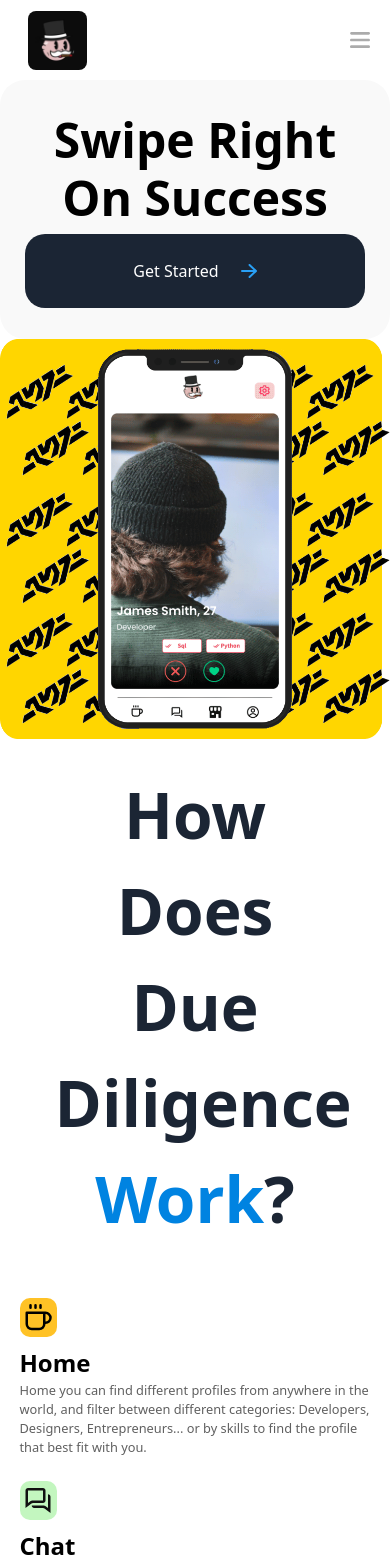
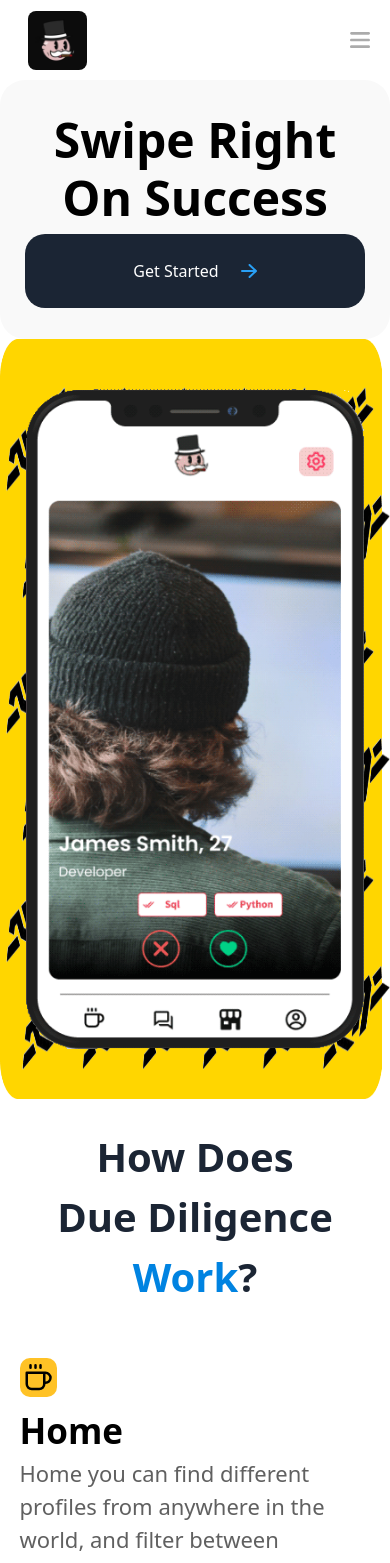
Before and after one commit to Deimos615/react-tailwind, a React (Create React App) app: page / in a window 390 px wide. Shown: the top 1563 px of the page. Built offline with nearby package versions, Linux system fonts and the light colour scheme.

Commit message:
mobile responsive

```diff
--- a/src/App.css
+++ b/src/App.css
@@ -310,7 +310,7 @@
     }
 
     .main_heading_img {
-        height: 400px !important;
+        height: 760px !important;
         display: flex;
         justify-content: center;
         align-items: center;
@@ -318,7 +318,7 @@
 
     .phone_image {
         position: relative !important;
-        height: 380px;
+        height: 660px;
         width: auto !important;
         left: 0 !important;
         bottom: 0 !important;
@@ -345,6 +345,10 @@
 
     .error_msg {
         font-size: 40px !important;
+    }
+
+    .download_section {
+        border-radius: 0px !important;
     }
 }
 
@@ -403,13 +407,13 @@
 }
 
 .work_item_title {
-    font-size: 1.5rem;
+    font-size: 35px;
     margin-top: 0.5rem;
     font-weight: 700;
 }
 
 .work_item_description {
-    font-size: 0.8rem;
+    font-size: 22px;
     color: #606060;
 }
 
--- a/src/components/layout/Footer.js
+++ b/src/components/layout/Footer.js
@@ -5,7 +5,7 @@
   return (
     <div id="contact" className=" bg-black py-10 px-4 sm:px-vw7">
       <div className="flex flex-row flex-wrap items-center justify-between mb-5vw">
-        <div className="pl-7">
+        <div className="pl-7 w-full sm:w-fit">
           <a href="/" className=" items-center space-x-5 w-1/2 pl-5 mb-2 lg:visible lg:w-auto lg:pl-0 lg:mb-0 hidden sm:flex">
             <img width="59px" height="60px" src={logo} alt="logo" className=" rounded-lg" />
             <span className=" font-sans font-bold text-white text-2.5vw">Due Diligenze</span>
--- a/src/pages/Homepage.js
+++ b/src/pages/Homepage.js
@@ -60,7 +60,7 @@
             </div>
           </div>
           <div className="work_div">
-            <div className="text-center font-sans text-4vw font-extrabold capitalize work_title_color mx-7vw px-vw7">
+            <div className="text-center font-sans text-40 sm:text-4vw font-extrabold capitalize work_title_color mx-7vw px-vw7">
               how does Due Diligence <span className="work_color">work</span>?
             </div>
             <div className="work_content flex px-5vw py-vw7 gap-12">
@@ -135,7 +135,7 @@
                   <div className="customer_title font-sans">
                     “
                   </div>
-                  <svg xmlns="http://www.w3.org/2000/svg" width="7vw" height="1.8vw" viewBox="0 0 139 29" fill="none">
+                  <svg xmlns="http://www.w3.org/2000/svg" width="7rem" height="1.8rem" viewBox="0 0 139 29" fill="none">
                     <path d="M12.1078 6.83434C12.7065 4.99172 15.3133 4.99172 15.912 6.83434L16.7063 9.27886C16.974 10.1029 17.7419 10.6608 18.6084 10.6608H21.1787C23.1161 10.6608 23.9217 13.1401 22.3543 14.2789L20.2748 15.7897C19.5739 16.2989 19.2805 17.2017 19.5483 18.0257L20.3426 20.4702C20.9413 22.3129 18.8323 23.8451 17.2649 22.7063L15.1855 21.1955C14.4845 20.6862 13.5353 20.6862 12.8343 21.1955L10.7549 22.7063C9.18745 23.8451 7.07849 22.3129 7.67719 20.4703L8.47147 18.0257C8.73921 17.2017 8.4459 16.2989 7.74492 15.7897L5.66549 14.2789C4.09806 13.1401 4.90361 10.6608 6.84106 10.6608H9.41138C10.2778 10.6608 11.0457 10.1029 11.3135 9.27886L12.1078 6.83434Z" fill="#FFC226" />
                     <path d="M39.8491 6.96253C40.4407 5.10525 43.0687 5.10525 43.6604 6.96252L44.3947 9.26787C44.659 10.0975 45.4297 10.6608 46.3004 10.6608H48.7598C50.6876 10.6608 51.4995 13.1199 49.9506 14.2677L47.8932 15.7924C47.206 16.3016 46.9187 17.1914 47.1783 18.0063L47.948 20.4225C48.5372 22.2721 46.4112 23.7922 44.8516 22.6364L42.9455 21.2239C42.2382 20.6997 41.2712 20.6997 40.5639 21.2239L38.6578 22.6364C37.0982 23.7922 34.9722 22.2721 35.5614 20.4225L36.3311 18.0063C36.5907 17.1914 36.3034 16.3016 35.6162 15.7924L33.5589 14.2677C32.01 13.1199 32.8218 10.6608 34.7497 10.6608H37.209C38.0798 10.6608 38.8504 10.0975 39.1147 9.26787L39.8491 6.96253Z" fill="#FFC226" />
                     <path d="M67.598 6.83434C68.1967 4.99172 70.8035 4.99172 71.4022 6.83434L72.1965 9.27886C72.4643 10.1029 73.2322 10.6608 74.0986 10.6608H76.6689C78.6064 10.6608 79.4119 13.1401 77.8445 14.2789L75.7651 15.7897C75.0641 16.2989 74.7708 17.2017 75.0385 18.0257L75.8328 20.4702C76.4315 22.3129 74.3225 23.8451 72.7551 22.7063L70.6757 21.1955C69.9747 20.6862 69.0255 20.6862 68.3245 21.1955L66.2451 22.7063C64.6777 23.8451 62.5687 22.3129 63.1674 20.4703L63.9617 18.0257C64.2294 17.2017 63.9361 16.2989 63.2352 15.7897L61.1557 14.2789C59.5883 13.1401 60.3938 10.6608 62.3313 10.6608H64.9016C65.7681 10.6608 66.536 10.1029 66.8037 9.27886L67.598 6.83434Z" fill="#FFC226" />
@@ -170,7 +170,7 @@
                   <div className="customer_title font-sans">
                     “
                   </div>
-                  <svg xmlns="http://www.w3.org/2000/svg" width="7vw" height="1.8vw" viewBox="0 0 139 29" fill="none">
+                  <svg xmlns="http://www.w3.org/2000/svg" width="7rem" height="1.8rem" viewBox="0 0 139 29" fill="none">
                     <path d="M12.1078 6.83434C12.7065 4.99172 15.3133 4.99172 15.912 6.83434L16.7063 9.27886C16.974 10.1029 17.7419 10.6608 18.6084 10.6608H21.1787C23.1161 10.6608 23.9217 13.1401 22.3543 14.2789L20.2748 15.7897C19.5739 16.2989 19.2805 17.2017 19.5483 18.0257L20.3426 20.4702C20.9413 22.3129 18.8323 23.8451 17.2649 22.7063L15.1855 21.1955C14.4845 20.6862 13.5353 20.6862 12.8343 21.1955L10.7549 22.7063C9.18745 23.8451 7.07849 22.3129 7.67719 20.4703L8.47147 18.0257C8.73921 17.2017 8.4459 16.2989 7.74492 15.7897L5.66549 14.2789C4.09806 13.1401 4.90361 10.6608 6.84106 10.6608H9.41138C10.2778 10.6608 11.0457 10.1029 11.3135 9.27886L12.1078 6.83434Z" fill="#FFC226" />
                     <path d="M39.8491 6.96253C40.4407 5.10525 43.0687 5.10525 43.6604 6.96252L44.3947 9.26787C44.659 10.0975 45.4297 10.6608 46.3004 10.6608H48.7598C50.6876 10.6608 51.4995 13.1199 49.9506 14.2677L47.8932 15.7924C47.206 16.3016 46.9187 17.1914 47.1783 18.0063L47.948 20.4225C48.5372 22.2721 46.4112 23.7922 44.8516 22.6364L42.9455 21.2239C42.2382 20.6997 41.2712 20.6997 40.5639 21.2239L38.6578 22.6364C37.0982 23.7922 34.9722 22.2721 35.5614 20.4225L36.3311 18.0063C36.5907 17.1914 36.3034 16.3016 35.6162 15.7924L33.5589 14.2677C32.01 13.1199 32.8218 10.6608 34.7497 10.6608H37.209C38.0798 10.6608 38.8504 10.0975 39.1147 9.26787L39.8491 6.96253Z" fill="#FFC226" />
                     <path d="M67.598 6.83434C68.1967 4.99172 70.8035 4.99172 71.4022 6.83434L72.1965 9.27886C72.4643 10.1029 73.2322 10.6608 74.0986 10.6608H76.6689C78.6064 10.6608 79.4119 13.1401 77.8445 14.2789L75.7651 15.7897C75.0641 16.2989 74.7708 17.2017 75.0385 18.0257L75.8328 20.4702C76.4315 22.3129 74.3225 23.8451 72.7551 22.7063L70.6757 21.1955C69.9747 20.6862 69.0255 20.6862 68.3245 21.1955L66.2451 22.7063C64.6777 23.8451 62.5687 22.3129 63.1674 20.4703L63.9617 18.0257C64.2294 17.2017 63.9361 16.2989 63.2352 15.7897L61.1557 14.2789C59.5883 13.1401 60.3938 10.6608 62.3313 10.6608H64.9016C65.7681 10.6608 66.536 10.1029 66.8037 9.27886L67.598 6.83434Z" fill="#FFC226" />
@@ -205,7 +205,7 @@
                   <div className="customer_title font-sans">
                     “
                   </div>
-                  <svg xmlns="http://www.w3.org/2000/svg" width="7vw" height="1.8vw" viewBox="0 0 139 29" fill="none">
+                  <svg xmlns="http://www.w3.org/2000/svg" width="7rem" height="1.8rem" viewBox="0 0 139 29" fill="none">
                     <path d="M12.1078 6.83434C12.7065 4.99172 15.3133 4.99172 15.912 6.83434L16.7063 9.27886C16.974 10.1029 17.7419 10.6608 18.6084 10.6608H21.1787C23.1161 10.6608 23.9217 13.1401 22.3543 14.2789L20.2748 15.7897C19.5739 16.2989 19.2805 17.2017 19.5483 18.0257L20.3426 20.4702C20.9413 22.3129 18.8323 23.8451 17.2649 22.7063L15.1855 21.1955C14.4845 20.6862 13.5353 20.6862 12.8343 21.1955L10.7549 22.7063C9.18745 23.8451 7.07849 22.3129 7.67719 20.4703L8.47147 18.0257C8.73921 17.2017 8.4459 16.2989 7.74492 15.7897L5.66549 14.2789C4.09806 13.1401 4.90361 10.6608 6.84106 10.6608H9.41138C10.2778 10.6608 11.0457 10.1029 11.3135 9.27886L12.1078 6.83434Z" fill="#FFC226" />
                     <path d="M39.8491 6.96253C40.4407 5.10525 43.0687 5.10525 43.6604 6.96252L44.3947 9.26787C44.659 10.0975 45.4297 10.6608 46.3004 10.6608H48.7598C50.6876 10.6608 51.4995 13.1199 49.9506 14.2677L47.8932 15.7924C47.206 16.3016 46.9187 17.1914 47.1783 18.0063L47.948 20.4225C48.5372 22.2721 46.4112 23.7922 44.8516 22.6364L42.9455 21.2239C42.2382 20.6997 41.2712 20.6997 40.5639 21.2239L38.6578 22.6364C37.0982 23.7922 34.9722 22.2721 35.5614 20.4225L36.3311 18.0063C36.5907 17.1914 36.3034 16.3016 35.6162 15.7924L33.5589 14.2677C32.01 13.1199 32.8218 10.6608 34.7497 10.6608H37.209C38.0798 10.6608 38.8504 10.0975 39.1147 9.26787L39.8491 6.96253Z" fill="#FFC226" />
                     <path d="M67.598 6.83434C68.1967 4.99172 70.8035 4.99172 71.4022 6.83434L72.1965 9.27886C72.4643 10.1029 73.2322 10.6608 74.0986 10.6608H76.6689C78.6064 10.6608 79.4119 13.1401 77.8445 14.2789L75.7651 15.7897C75.0641 16.2989 74.7708 17.2017 75.0385 18.0257L75.8328 20.4702C76.4315 22.3129 74.3225 23.8451 72.7551 22.7063L70.6757 21.1955C69.9747 20.6862 69.0255 20.6862 68.3245 21.1955L66.2451 22.7063C64.6777 23.8451 62.5687 22.3129 63.1674 20.4703L63.9617 18.0257C64.2294 17.2017 63.9361 16.2989 63.2352 15.7897L61.1557 14.2789C59.5883 13.1401 60.3938 10.6608 62.3313 10.6608H64.9016C65.7681 10.6608 66.536 10.1029 66.8037 9.27886L67.598 6.83434Z" fill="#FFC226" />
--- a/tailwind.config.js
+++ b/tailwind.config.js
@@ -33,6 +33,7 @@
         '1.6vw': '1.4rem',
         '1.25vw': '1.25rem',
         '1.125vw': '1.125rem',
+        '40': '40px',
       },
       padding: {
         'vw7': '7vw',
```
Also changed, not shown: src/pages/Promotion.js (+4 -4 lines), src/pages/Recruitment.js (+2 -2 lines), 2 other files (tests, documents, lock files or other folders).
